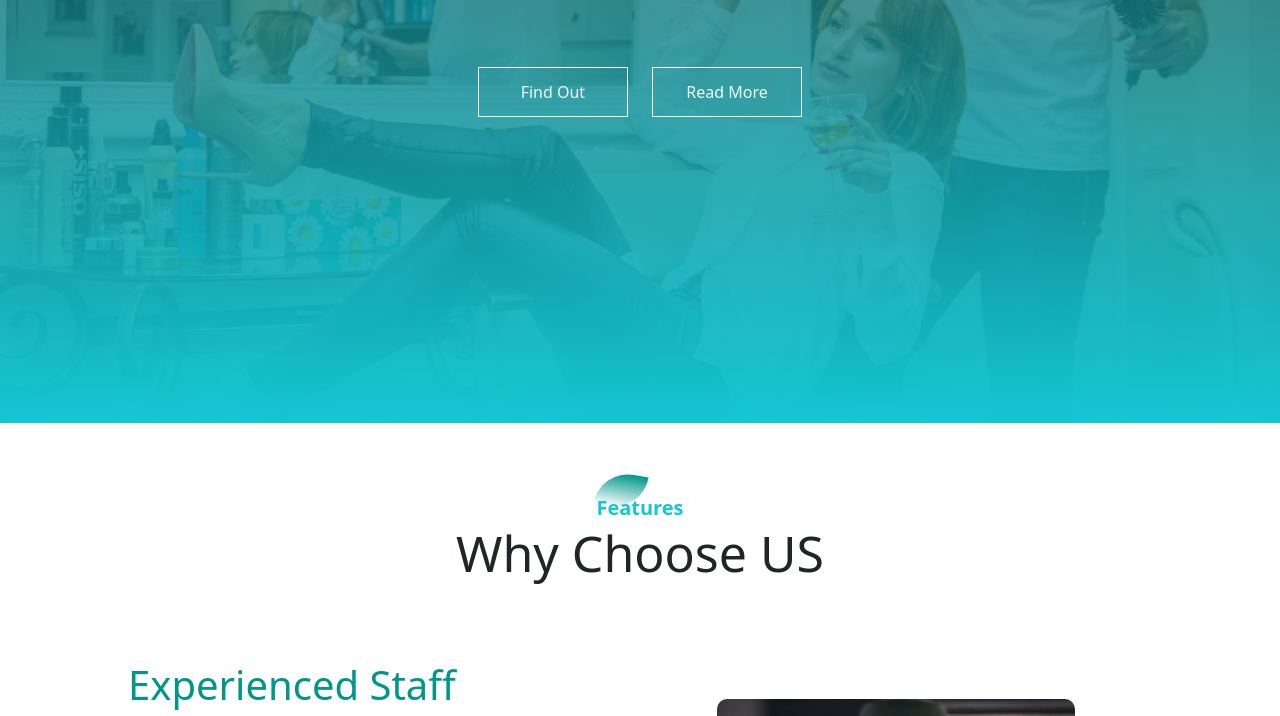
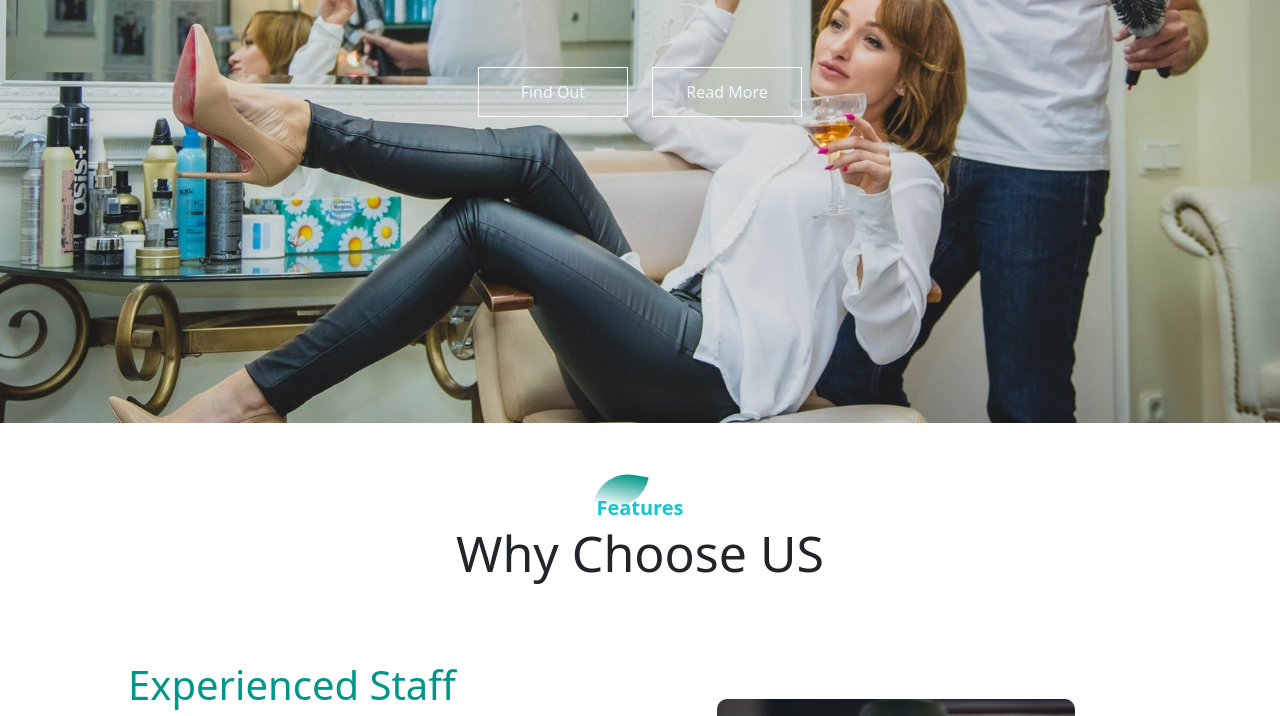
Before and after one commit to fredrickomondiodongo/Baber-Shop, a plain HTML site: page index.html in a window 1280 px wide. Shown: the part 377-1093 px from the top of the page. Drawn offline with nearby package versions, Linux system fonts and the light colour scheme; some packages are replaced by stand-ins of ours; a script that the page names is missing.

Commit message:
Update main.css

```diff
--- a/main.css
+++ b/main.css
@@ -10,7 +10,7 @@
 .banner{
 
     height: 100vh;
-    background:linear-gradient(rgba(0,0,0,0.5),#14c7d3 ),url('banner.jpg');
+    background:url(banner.jpg);
     background-position: center;
     background-size: cover;
 
```
